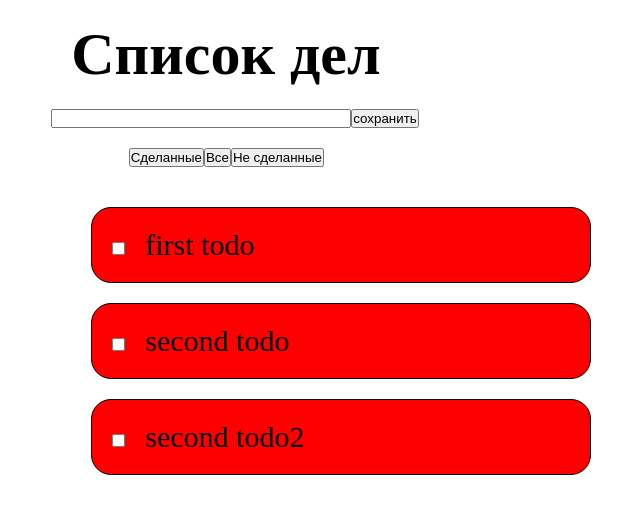
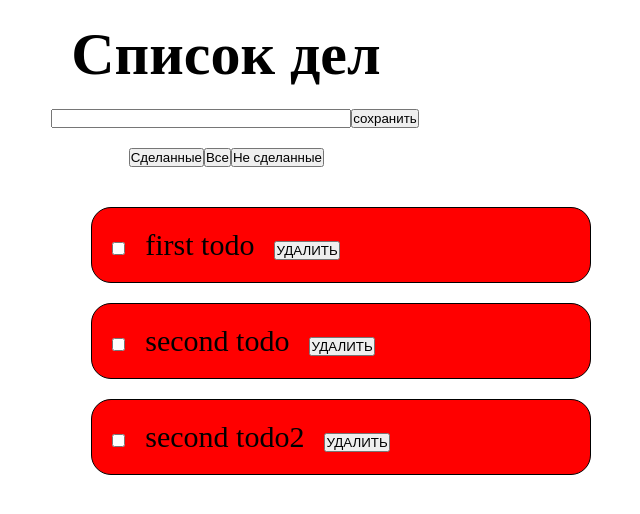
Before and after one commit to margaritaritik/todoList-version-react-, a React (Create React App) app: page / in a window 1280 px wide. Shown: the top 514 px of the page, without its empty margins (405-1045 px from the left). Built offline with nearby package versions, Linux system fonts and the light colour scheme.

Commit message:
create button delete

```diff
--- a/src/App.js
+++ b/src/App.js
@@ -54,9 +54,13 @@ function App(props) {
             }
         }));
     }
+    const deleteTodo=(id)=>{
+        setTodosTest(todosTest.filter(note => note.id !== id));
+        setTodos(todos.filter(note => note.id !== id));
+    }
 
 
-     let list=todosTest.map(todo => (<Tasks name={todo.title} id={todo.id} completed={false} checkedCompleted={check}/>));
+     let list=todosTest.map(todo => (<Tasks name={todo.title} id={todo.id} completed={false} checkedCompleted={check} deleteTodo={deleteTodo} />));
 
      const ButtonOfMadeClick = event =>{
          setTodosTest([...todos].filter( completed => completed.completed === true));
--- a/src/components/Tasks.jsx
+++ b/src/components/Tasks.jsx
@@ -1,7 +1,8 @@
 import React, {useState} from 'react';
 import styles from '../styles/styleForTodo.module.css';
+import MyButton from "../buttons/MyButton";
 
-const Tasks = function ({name,id,completed,checkedCompleted}) {
+const Tasks = function ({name,id,completed,checkedCompleted,deleteTodo}) {
     const [checked,setChecked]=useState(completed);
 
     const ChangeCompleted = ()=>{
@@ -9,13 +10,16 @@ const Tasks = function ({name,id,completed,checkedCompleted}) {
         completed=!checked;
         checkedCompleted(id,name,completed);
     }
-
+    const ButtonDeleteClick=event=>{
+        deleteTodo(id);
+    }
 
     return (
         <div className={styles.divTodo}>
             <label key={id} className={styles.textTodo}>
                 <input key={'inputting'} type={"checkbox"} checked={checked} onChange={ChangeCompleted} />
                 <span>{name}</span>
+                <MyButton key="btnDelete" onClick={ButtonDeleteClick} >УДАЛИТЬ</MyButton>
             </label>
         </div>
     );
```
